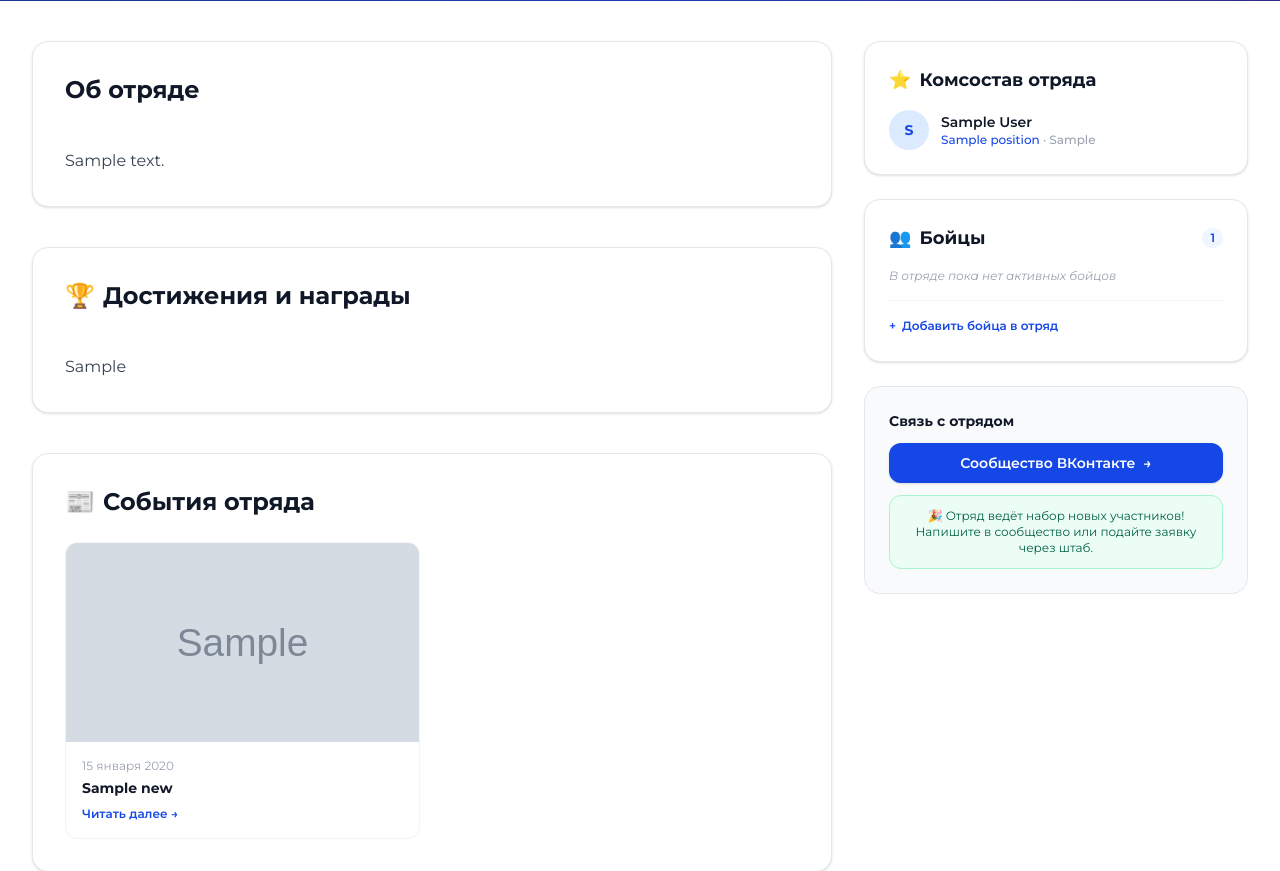
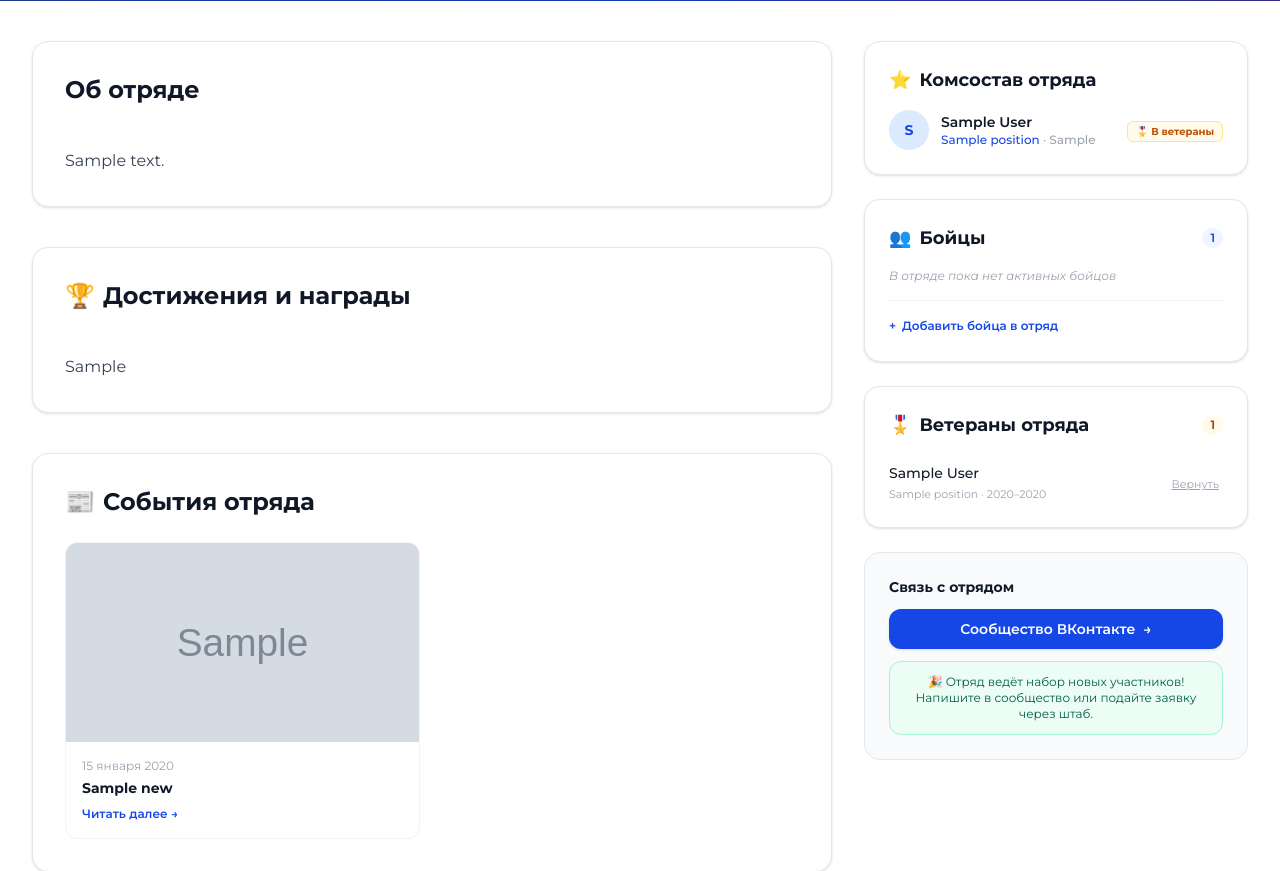
Before and after one commit to Daniil-Kurakin/shso_fefu, a Django app: a page that uses apps/squads/templates/squads/squad_detail.html in a window 1280 px wide. Shown: the part 307-1178 px from the top of the page. Run offline with Django 5.2, Linux system fonts and the light colour scheme; a user stored in the database is signed in; tables that the repository leaves empty hold one stand-in row (values such as "Sample post"); grey boxes marked "Sample" are stand-in pictures; parts of the project's set-up code (start-up, migrations or seed data) failed here and were passed over; some web fonts are replaced.

Commit message:
feat(squads): add squad veterans support and command staff transfer action

```diff
--- a/apps/accounts/models.py
+++ b/apps/accounts/models.py
@@ -189,6 +189,15 @@ class User(AbstractBaseUser, PermissionsMixin):
 
         return Membership.objects.filter(user=self, is_active=True).exists()
 
+    @property
+    def is_veteran(self) -> bool:
+        """Пользователь является ветераном отряда (завершил активную деятельность)."""
+        if not self.is_authenticated:
+            return False
+        from apps.squads.models import Membership
+
+        return Membership.objects.filter(user=self, is_veteran=True).exists()
+
     def get_managed_squads(self):
         """Возвращает queryset отрядов, которыми пользователь вправе управлять."""
         from apps.squads.models import Squad
--- a/apps/squads/templates/squads/squad_detail.html
+++ b/apps/squads/templates/squads/squad_detail.html
@@ -161,8 +161,8 @@
                   <div class="w-10 h-10 rounded-full bg-blue-100 text-blue-700 flex items-center justify-center text-sm font-bold shrink-0">
                     {{ m.user.get_short_name|first|upper }}
                   </div>
-                  <div>
-                    <div class="font-semibold text-sm text-gray-900">
+                  <div class="flex-1 min-w-0">
+                    <div class="font-semibold text-sm text-gray-900 truncate">
                       {{ m.user.get_full_name }}
                     </div>
                     <div class="text-xs text-blue-700 font-medium">
@@ -172,6 +172,18 @@
                       {% endif %}
                     </div>
                   </div>
+                  {% if can_edit %}
+                    <form method="post" action="{% url 'squads:member_to_veteran' slug=squad.slug membership_id=m.pk %}" class="shrink-0">
+                      {% csrf_token %}
+                      <input type="hidden" name="action" value="to_veteran">
+                      <button type="submit"
+                              onclick="return confirm('{% trans "Перевести в ветераны отряда?" %}');"
+                              class="px-2 py-0.5 rounded-md text-[10px] font-bold text-amber-700 bg-amber-50 hover:bg-amber-100 border border-amber-200 transition"
+                              title="{% trans "Перевести в ветераны" %}">
+                        🎖️ {% trans "В ветераны" %}
+                      </button>
+                    </form>
+                  {% endif %}
                 </div>
               {% endfor %}
             </div>
@@ -197,9 +209,23 @@
           {% if fighters %}
             <ul class="divide-y divide-gray-100 max-h-64 overflow-y-auto pr-1 text-sm text-gray-700 space-y-2">
               {% for m in fighters %}
-                <li class="pt-2 flex items-center justify-between">
-                  <span>{{ m.user.get_full_name }}</span>
-                  <span class="text-xs text-gray-400">{{ m.position.name }}</span>
+                <li class="pt-2 flex items-center justify-between gap-2">
+                  <span class="truncate">{{ m.user.get_full_name }}</span>
+                  <div class="flex items-center gap-2 shrink-0">
+                    <span class="text-xs text-gray-400">{{ m.position.name }}</span>
+                    {% if can_edit %}
+                      <form method="post" action="{% url 'squads:member_to_veteran' slug=squad.slug membership_id=m.pk %}" class="inline">
+                        {% csrf_token %}
+                        <input type="hidden" name="action" value="to_veteran">
+                        <button type="submit"
+                                onclick="return confirm('{% trans "Перевести бойца в ветераны отряда?" %}');"
+                                class="px-2 py-0.5 rounded-md text-[10px] font-bold text-amber-700 bg-amber-50 hover:bg-amber-100 border border-amber-200 transition"
+                                title="{% trans "Перевести в ветераны" %}">
+                          🎖️ {% trans "В ветераны" %}
+                        </button>
+                      </form>
+                    {% endif %}
+                  </div>
                 </li>
               {% endfor %}
             </ul>
@@ -217,6 +243,50 @@
                 <span>{% trans "Добавить бойца в отряд" %}</span>
               </a>
             </div>
+          {% endif %}
+        </div>
+
+        {# Ветераны отряда #}
+        <div class="bg-white rounded-2xl border border-gray-200 p-6 shadow-sm">
+          <h3 class="font-bold text-lg text-gray-900 mb-4 flex items-center justify-between">
+            <span class="flex items-center gap-2">
+              <span>🎖️</span>
+              <span>{% trans "Ветераны отряда" %}</span>
+            </span>
+            <span class="text-xs font-semibold px-2 py-0.5 rounded-full bg-amber-50 text-amber-800">
+              {{ veterans|length }}
+            </span>
+          </h3>
+
+          {% if veterans %}
+            <ul class="divide-y divide-gray-100 max-h-64 overflow-y-auto pr-1 text-sm text-gray-700 space-y-2">
+              {% for m in veterans %}
+                <li class="pt-2 flex items-center justify-between gap-2">
+                  <div class="min-w-0">
+                    <span class="font-medium text-gray-900 truncate block">{{ m.user.get_full_name }}</span>
+                    <span class="text-[11px] text-gray-400">
+                      {{ m.position.name }}{% if m.start_date or m.end_date %} · {{ m.start_date|date:"Y" }}{% if m.end_date %}–{{ m.end_date|date:"Y" }}{% endif %}{% endif %}
+                    </span>
+                  </div>
+                  {% if can_edit %}
+                    <form method="post" action="{% url 'squads:member_to_veteran' slug=squad.slug membership_id=m.pk %}" class="shrink-0">
+                      {% csrf_token %}
+                      <input type="hidden" name="action" value="to_active">
+                      <button type="submit"
+                              onclick="return confirm('{% trans "Вернуть ветерана в активный состав бойцов отряда?" %}');"
+                              class="text-[11px] text-gray-400 hover:text-blue-600 underline transition"
+                              title="{% trans "Вернуть в активный состав" %}">
+                        {% trans "Вернуть" %}
+                      </button>
+                    </form>
+                  {% endif %}
+                </li>
+              {% endfor %}
+            </ul>
+          {% else %}
+            <p class="text-xs text-gray-400 italic">
+              {% trans "В отряде пока нет ветеранов" %}
+            </p>
           {% endif %}
         </div>
 
--- a/apps/squads/urls.py
+++ b/apps/squads/urls.py
@@ -11,4 +11,9 @@ urlpatterns = [
     path("<str:slug>/edit/", views.SquadRevisionCreateView.as_view(), name="revision_create"),
     path("<str:slug>/transfer/", views.SquadTransferCreateView.as_view(), name="transfer_create"),
     path("<str:slug>/members/add/", views.SquadMemberAddView.as_view(), name="member_add"),
+    path(
+        "<str:slug>/members/<int:membership_id>/to-veteran/",
+        views.SquadMemberToVeteranView.as_view(),
+        name="member_to_veteran",
+    ),
 ]
--- a/apps/squads/views.py
+++ b/apps/squads/views.py
@@ -1,9 +1,10 @@
 from django.contrib import messages
 from django.contrib.auth.mixins import LoginRequiredMixin
-from django.core.exceptions import PermissionDenied
+from django.core.exceptions import PermissionDenied, ValidationError
 from django.db.models import Q
 from django.shortcuts import get_object_or_404, redirect
 from django.utils.translation import gettext_lazy as _
+from django.views import View
 from django.views.generic import CreateView, DetailView, FormView, ListView
 
 from apps.news.models import News
@@ -102,6 +103,13 @@ class SquadDetailView(DetailView):
         )
         context["commanders"] = [m for m in active_memberships if m.position.is_staff]
         context["fighters"] = [m for m in active_memberships if not m.position.is_staff]
+
+        # Ветераны отряда
+        context["veterans"] = (
+            squad.memberships.filter(is_veteran=True)
+            .select_related("user", "position")
+            .order_by("-end_date", "-start_date", "user__full_name")
+        )
 
         # Новости данного отряда
         context["squad_news"] = News.objects.published().filter(squad=squad)[:4]
@@ -254,3 +262,38 @@ class SquadMemberAddView(LoginRequiredMixin, FormView):
         context = super().get_context_data(**kwargs)
         context["squad"] = self.squad
         return context
+
+
+class SquadMemberToVeteranView(LoginRequiredMixin, View):
+    """Перевод бойца в ветераны отряда или возврат в активный состав (комсостав отряда или штаб)."""
+
+    def post(self, request, slug, membership_id):
+        squad = get_object_or_404(Squad, slug=slug)
+        if not request.user.can_manage_squad(squad):
+            raise PermissionDenied(
+                _("Переводить бойцов в ветераны может только комсостав этого отряда или штаб.")
+            )
+
+        membership = get_object_or_404(Membership, pk=membership_id, squad=squad)
+        action = request.POST.get("action", "to_veteran")
+
+        if action == "to_veteran":
+            membership.convert_to_veteran()
+            msg = _("Боец %(name)s переведен в статус ветерана отряда «%(squad)s».") % {
+                "name": membership.user.get_full_name(),
+                "squad": squad.name,
+            }
+            messages.success(request, msg)
+        elif action == "to_active":
+            try:
+                membership.restore_to_active()
+                msg = _("Ветеран %(name)s возвращен в активный состав отряда «%(squad)s».") % {
+                    "name": membership.user.get_full_name(),
+                    "squad": squad.name,
+                }
+                messages.success(request, msg)
+            except ValidationError as e:
+                msg = e.messages[0] if hasattr(e, "messages") and e.messages else str(e)
+                messages.error(request, msg)
+
+        return redirect(squad.get_absolute_url())
```
Also changed, not shown: apps/accounts/templates/accounts/profile.html (+15 -2 lines), apps/squads/admin.py (+29 -3 lines), apps/squads/models.py (+41 -1 lines), apps/squads/tests/test_veterans.py (added, +191 -0 lines), apps/squads/migrations/0003_membership_is_veteran.py (added).
